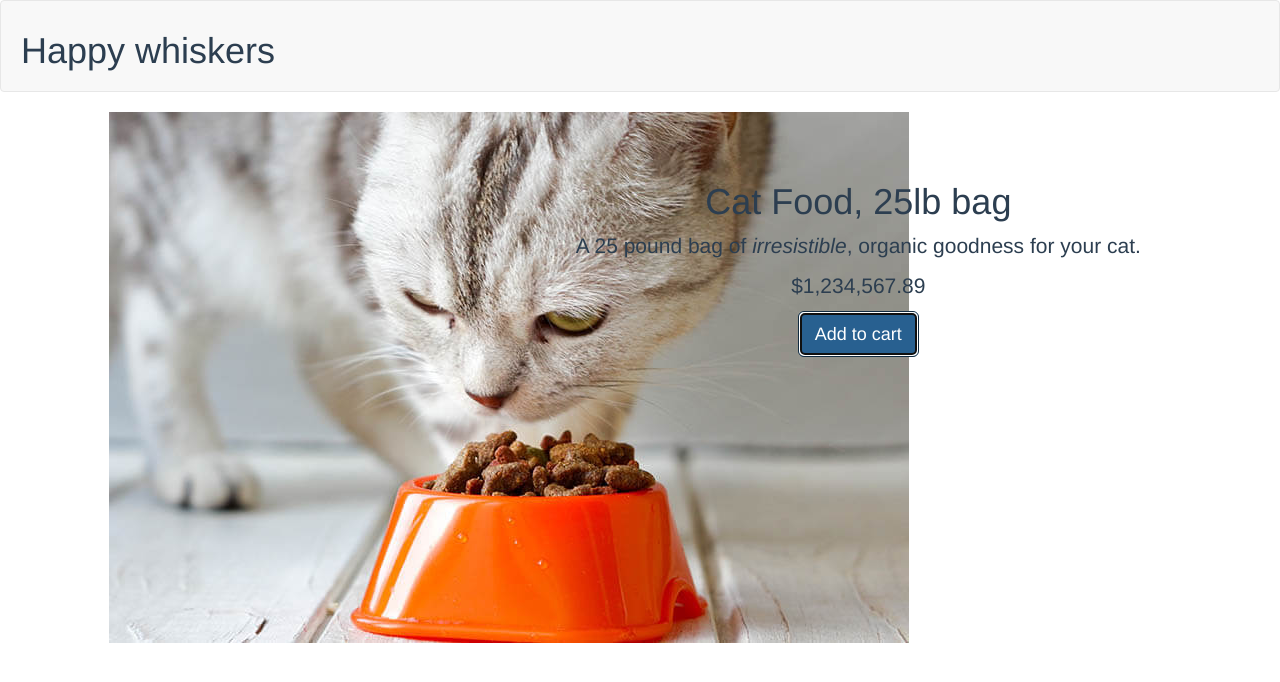
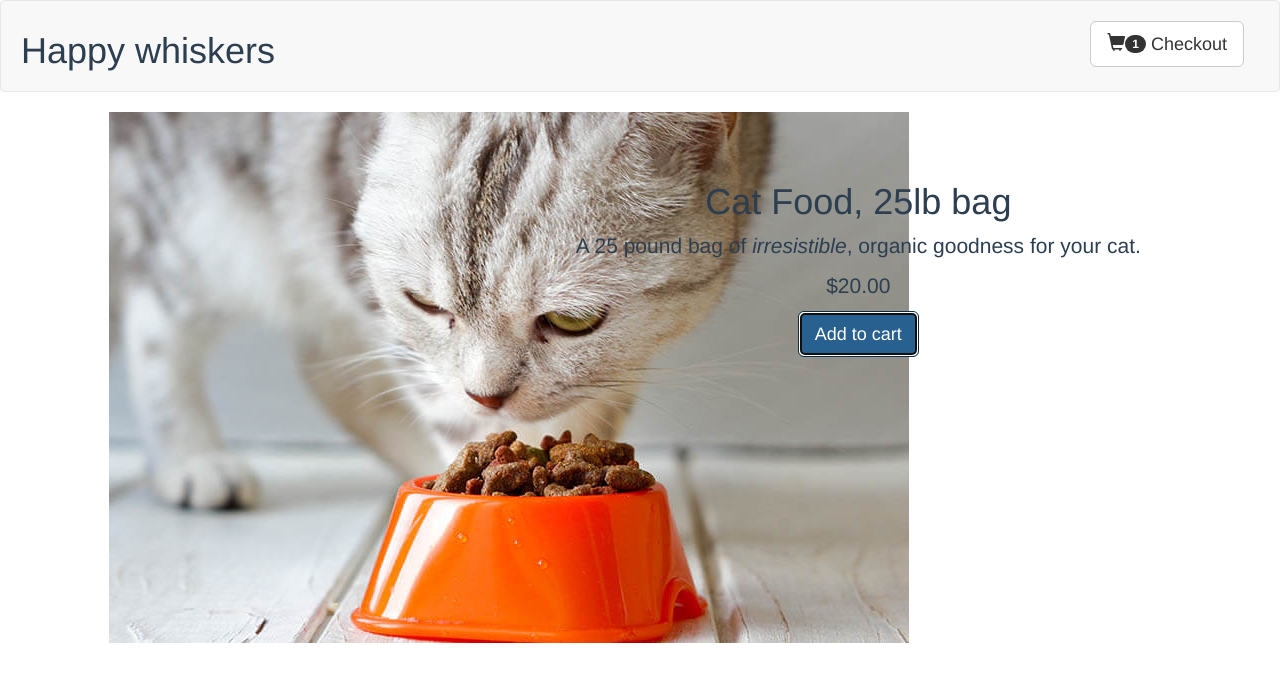
Before and after one commit to Bukovski/vue-pet-store, a Vue app: page / in a window 1280 px wide. Both pictures are taken after a click on the button "Add to cart". Shown: the top 682 px of the page. Built offline with nearby package versions, Linux system fonts and the light colour scheme.

Commit message:
add: add product to cart

```diff
--- a/src/components/Card.vue
+++ b/src/components/Card.vue
@@ -4,6 +4,13 @@
       <div class="navbar navbar-default">
         <div class="navbar-header">
           <h1>{{ sitename }}</h1>
+        </div>
+        <div class="nav navbar-nav navbar-right cart">
+          <button type="button" class="btn btn-default btn-lg">
+            <span class="glyphicon glyphicon-shopping-cart"></span>
+            <span class="badge badge-secondary">{{ cartItemCount}}</span>
+            Checkout
+          </button>
         </div>
       </div>
     </header>
@@ -24,7 +31,8 @@
             </p>
             <button
                 class=" btn btn-primary btn-lg"
-                :disabled="false"
+                :disabled="canAddToCart"
+                @click="addToCart"
             >
               Add to cart
             </button>
@@ -48,10 +56,24 @@
           id: 1001,
           title: "Cat Food, 25lb bag",
           description: "A 25 pound bag of <em>irresistible</em>, organic goodness for your cat.",
-          price: 123456789,
+          price: 2000,
           image: "cat-eats-from-bowl.jpg",
           availableInventory: 5
         },
+        cart: []
+      }
+    },
+    methods: {
+      addToCart() {
+        this.cart.push(this.product)
+      }
+    },
+    computed: {
+      cartItemCount() {
+        return this.cart.length || "";
+      },
+      canAddToCart() {
+        return this.cartItemCount > this.product.availableInventory
       }
     },
     filters: {
@@ -75,7 +97,6 @@
   }
 </script>
 
-<!-- Add "scoped" attribute to limit CSS to this component only -->
 <style scoped>
   header h1{
     padding: 10px 20px;
```
